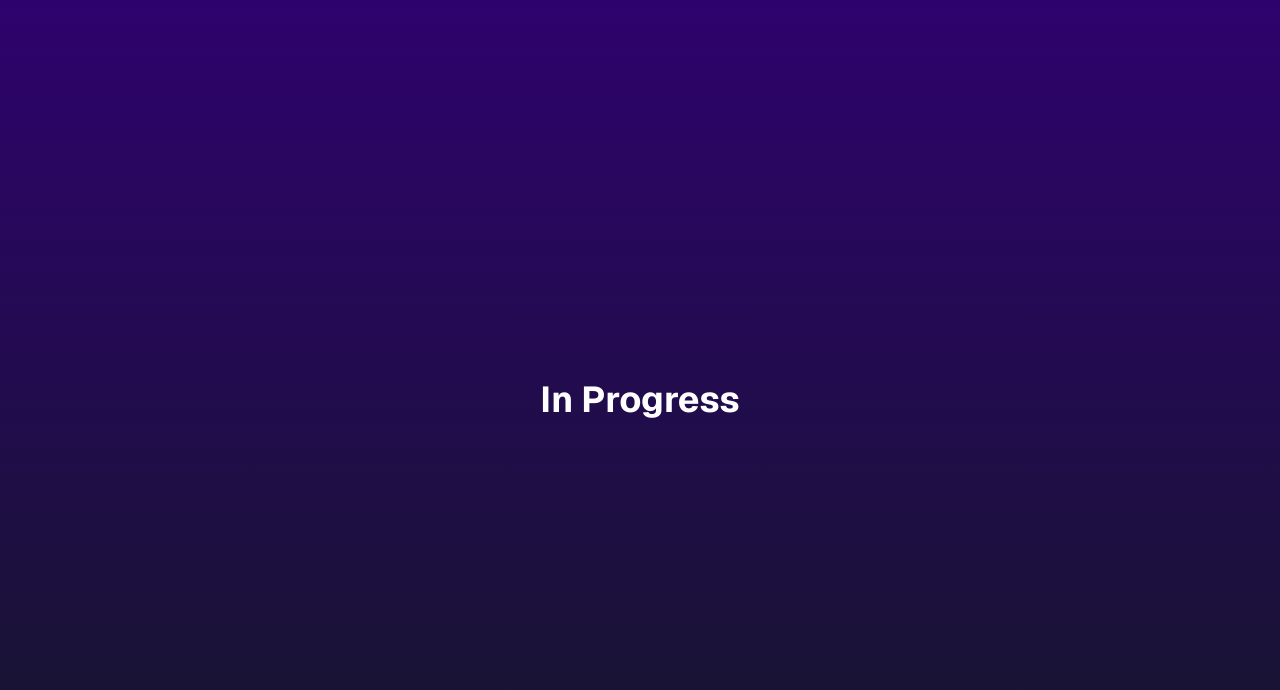
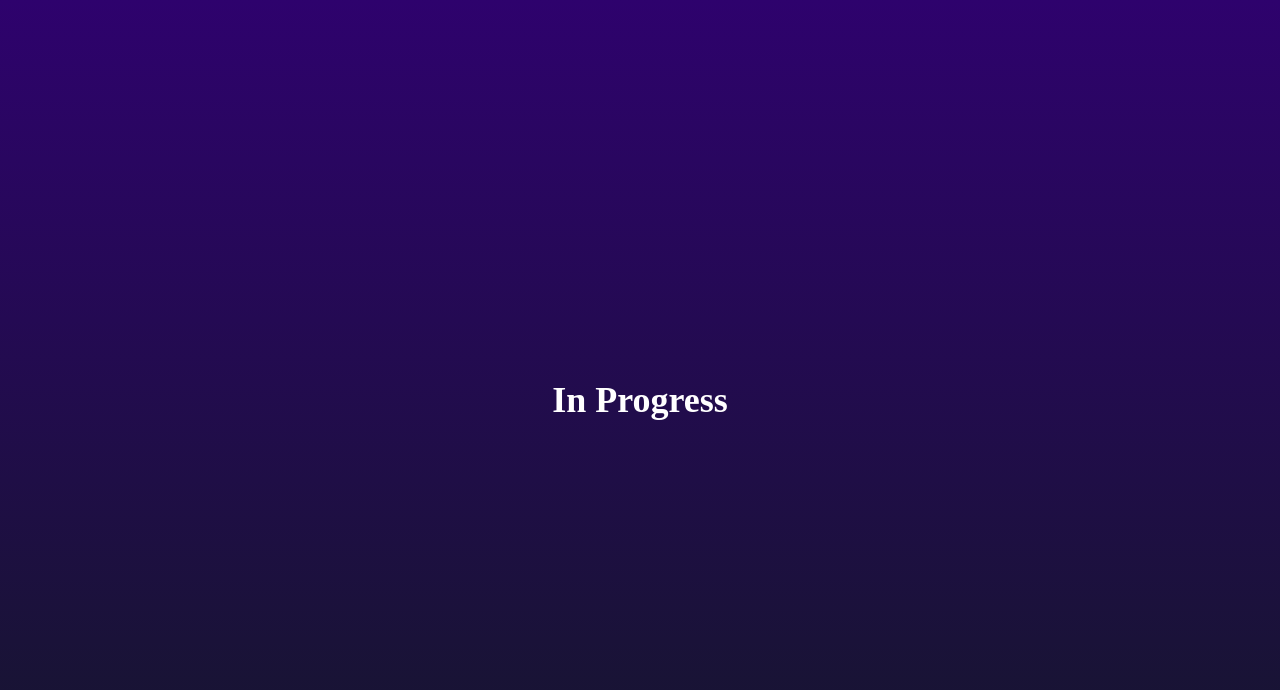
Before and after one commit to ronanpnc/AQUATHON-APP, a Next.js app in the folder aquathon_frontend/: page / in a window 1280 px wide. Shown: the top 690 px of the page. Built offline with nearby package versions, Linux system fonts and the light colour scheme.

Commit message:
chore: ♻️ config prettier

```diff
--- a/aquathon_frontend/package.json
+++ b/aquathon_frontend/package.json
@@ -26,6 +26,7 @@
     "@typescript-eslint/parser": "^7.1.1",
     "eslint": "^8.57.0",
     "eslint-config-next": "^14.2.4",
+    "eslint-plugin-import": "^2.29.1",
     "postcss": "^8.4.39",
     "prettier": "^3.3.2",
     "prettier-plugin-tailwindcss": "^0.6.5",
--- a/aquathon_frontend/src/app/layout.tsx
+++ b/aquathon_frontend/src/app/layout.tsx
@@ -1,19 +1,16 @@
-import "~/styles/globals.css";
+import '~/styles/globals.css';
 
-import { GeistSans } from "geist/font/sans";
-import { type Metadata } from "next";
+import { type Metadata } from 'next';
 
 export const metadata: Metadata = {
-  title: "Aquathon App",
-  description: "Race Time Tracker",
-  icons: [{ rel: "icon", url: "/favicon.ico" }],
+  title: 'Aquathon App',
+  description: 'Race Time Tracker',
+  icons: [{ rel: 'icon', url: '/favicon.ico' }],
 };
 
-export default function RootLayout({
-  children,
-}: Readonly<{ children: React.ReactNode }>) {
+export default function RootLayout({ children }: Readonly<{ children: React.ReactNode }>) {
   return (
-    <html lang="en" className={`${GeistSans.variable}`}>
+    <html lang='en'>
       <body>{children}</body>
     </html>
   );
--- a/aquathon_frontend/src/app/page.tsx
+++ b/aquathon_frontend/src/app/page.tsx
@@ -1,7 +1,7 @@
 export default function HomePage() {
   return (
-    <main className="flex min-h-screen flex-col items-center justify-center bg-gradient-to-b from-[#2e026d] to-[#15162c] text-white">
-      <div className="text-4xl font-bold">In Progress</div>
+    <main className='flex min-h-screen flex-col items-center justify-center bg-gradient-to-b from-[#2e026d] to-[#15162c] text-white'>
+      <div className='text-4xl font-bold'>In Progress</div>
     </main>
   );
 }
```
Also changed, not shown: aquathon_frontend/.eslintrc.cjs, 2 other files (tests, documents, lock files or other folders).
